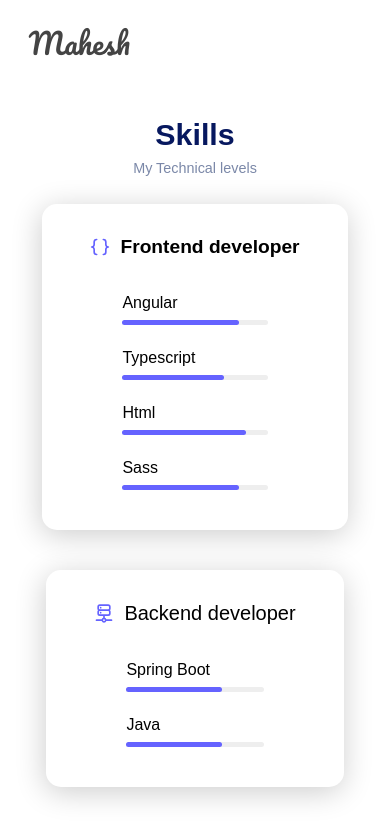
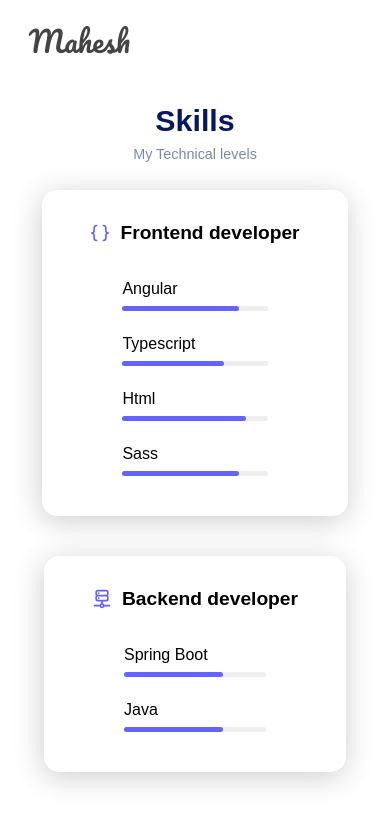
Before and after one commit to Mahesh5R/portfolio_website, an Angular app: page /app-skills in a window 390 px wide. Shown: the top 840 px of the page. Built offline with nearby package versions, Linux system fonts and the light colour scheme.

Commit message:
fix(all page): modified height with media query

```diff
--- a/src/app/app.component.scss
+++ b/src/app/app.component.scss
@@ -5,12 +5,7 @@ body{
                         "home";
     grid-template-rows: 10% 90%;
     align-items: center;
-    // grid-template-areas:
-    //                     "header-area header-area"
-    //                     "home home"
-    //                     "footer footer";
-    // grid-template-rows: 10% 80% 10%;
-    height: 100vh;
+    //height: 100vh;
 
 }
 .header{
@@ -24,3 +19,8 @@ body{
 .footer{
     grid-area: footer;
 }
+@media screen and (min-width:880px){
+    body{
+       height: 100vh;
+    }
+}
--- a/src/app/components/header/header.component.scss
+++ b/src/app/components/header/header.component.scss
@@ -5,7 +5,7 @@ body{
     display: flex;
     flex-direction: column;
     justify-content: flex-start;
-    height: 10vh;
+    //height: 10vh;
 
     .header-container{
         background-color: rgb(255, 255, 255);
@@ -34,7 +34,7 @@ body{
         display: flex;
         flex-direction: column;
         justify-content: flex-start;
-        height: 10vh;
+        //height: 10vh;
 
         .container {
             display: inline-block;
--- a/src/app/pages/home/home.component.scss
+++ b/src/app/pages/home/home.component.scss
@@ -338,6 +338,6 @@ body{
 
 @media screen and (max-width:380px){
     body{
-        padding: 14vw 2vw 0 2vw;
+        padding: 6vw 2vw 0 2vw;
     }
 }
--- a/src/app/pages/skills/skills.component.html
+++ b/src/app/pages/skills/skills.component.html
@@ -45,7 +45,7 @@
     <div class="skills-options blue-ball-second">
       <div class="skill-title">
         <img src="./././assets/server-network.svg" alt="" />
-        <p>Backend developer</p>
+        <p style="font-weight: 600;font-size: 1.2rem;">Backend developer</p>
       </div>
       <div class="language-container">
         <div class="language">
--- a/src/app/pages/skills/skills.component.scss
+++ b/src/app/pages/skills/skills.component.scss
@@ -95,6 +95,7 @@ body{
         .sub-title{
             font-size: .9rem;
         }
+
     }
 }
 // body::after{
```
